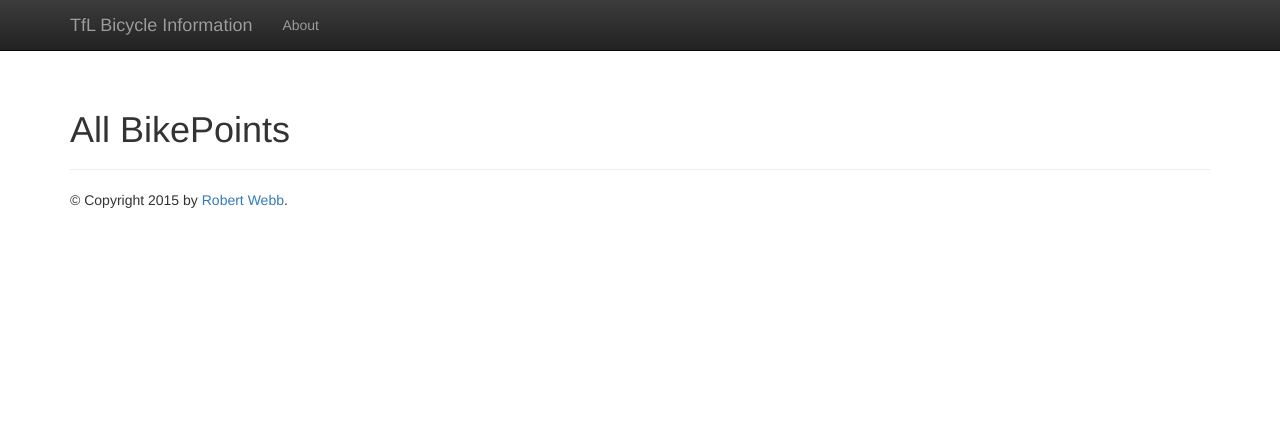
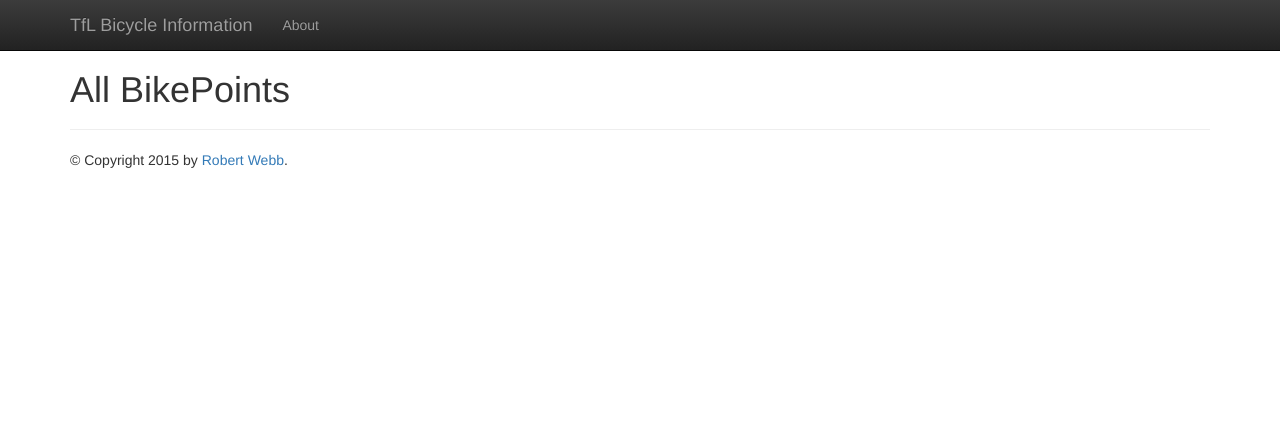
Before and after one commit to rjwebb/tfl-bikepoints, a Flask app: page / in a window 1280 px wide. Shown: the top 440 px of the page. Run offline with Flask 2, Linux system fonts and the light colour scheme; data that the repository does not hold is empty; some libraries are stand-ins or nearby versions.

Commit message:
moved the content area up a bit

```diff
--- a/static/style.css
+++ b/static/style.css
@@ -3,7 +3,7 @@
 }
 
 body {
-  padding-top: 70px;
+  padding-top: 30px;
   padding-bottom: 30px;
 }
 
```
